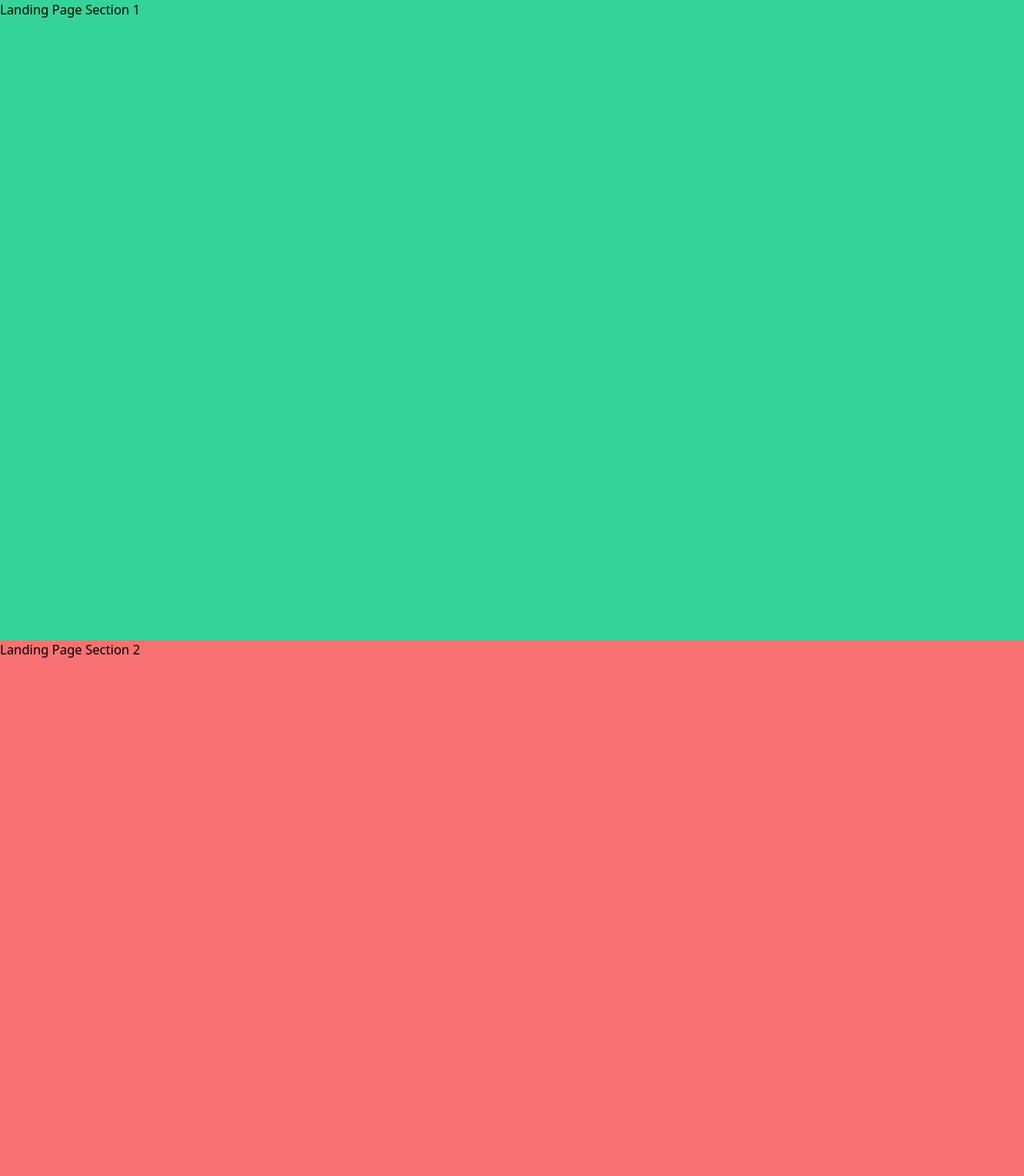
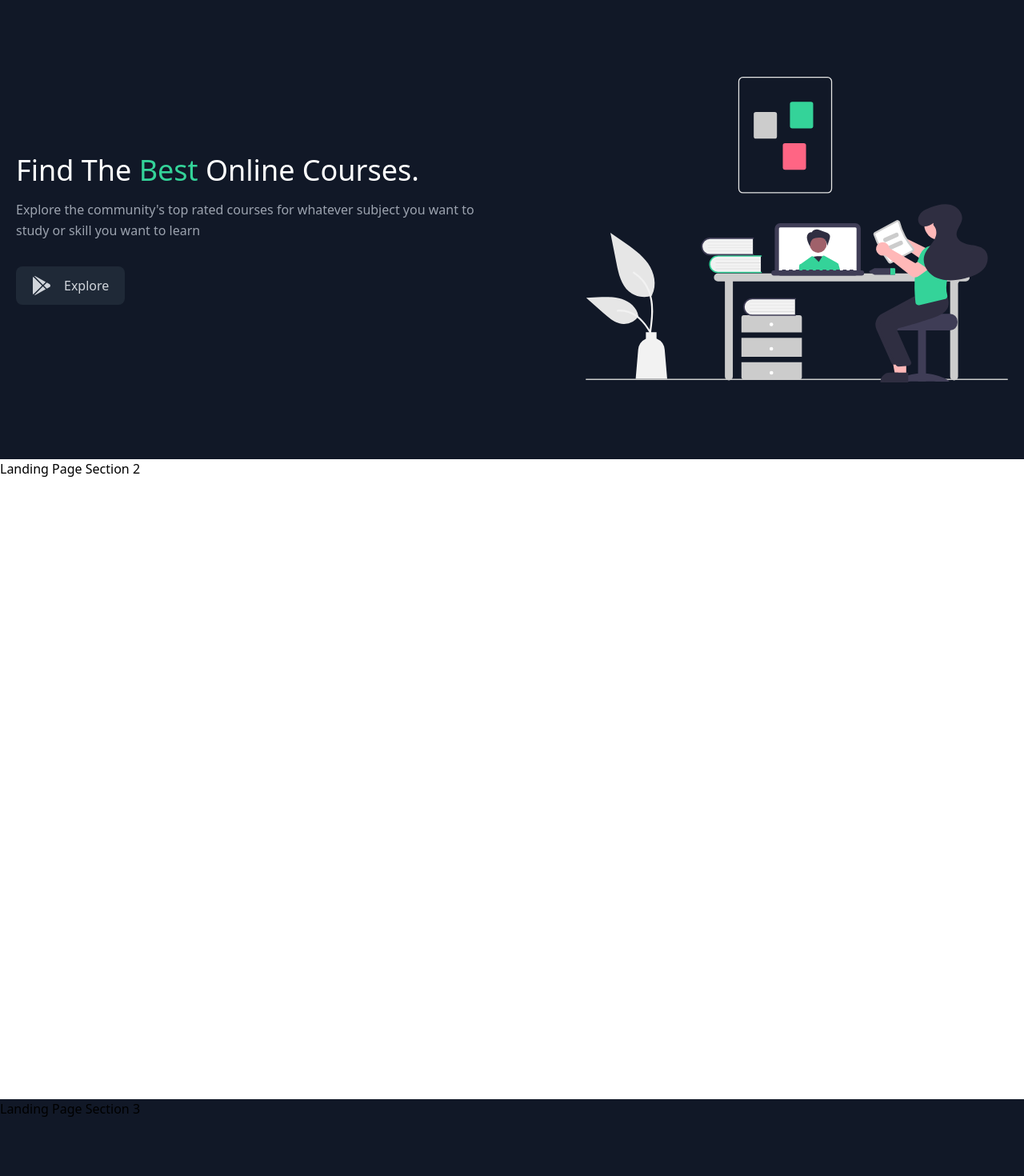
Before and after one commit to SalarC123/Classius, a React (Create React App) app: page / in a window 1280 px wide. Shown: the top 1470 px of the page at 80% size. Built offline with nearby package versions, Linux system fonts and the light colour scheme.

Commit message:
add style changes

```diff
--- a/src/components/Footer.jsx
+++ b/src/components/Footer.jsx
@@ -1,36 +1,38 @@
+import { Link } from 'react-router-dom'
+
 function Footer() {
 
     return (
-        <footer class="text-gray-600 body-font">
-            <div class="container px-5 py-8 mx-auto flex items-center sm:flex-row flex-col">
-                <a class="flex title-font font-medium items-center md:justify-start justify-center text-white">
-                <svg xmlns="http://www.w3.org/2000/svg" className="h-6 w-6" fill="none" viewBox="0 0 24 24" stroke="currentColor">
-                    <path strokeLinecap="round" strokeLinejoin="round" strokeWidth={2} d="M14 10l-2 1m0 0l-2-1m2 1v2.5M20 7l-2 1m2-1l-2-1m2 1v2.5M14 4l-2-1-2 1M4 7l2-1M4 7l2 1M4 7v2.5M12 21l-2-1m2 1l2-1m-2 1v-2.5M6 18l-2-1v-2.5M18 18l2-1v-2.5" />
-                </svg>
-                <span class="ml-3 text-xl">Classius</span>
-                </a>
-                <p class="text-sm text-gray-500 sm:ml-4 sm:pl-4 sm:border-l-2 sm:border-gray-200 sm:py-2 sm:mt-0 mt-4">
+        <footer className="text-gray-600 body-font">
+            <div className="container px-5 py-8 mx-auto flex items-center sm:flex-row flex-col">
+                <Link className="flex title-font font-medium items-center md:justify-start justify-center text-white" to="/dashboard">
+                    <svg xmlns="http://www.w3.org/2000/svg" className="h-6 w-6" fill="none" viewBox="0 0 24 24" stroke="currentColor">
+                        <path strokeLinecap="round" strokeLinejoin="round" strokeWidth={2} d="M14 10l-2 1m0 0l-2-1m2 1v2.5M20 7l-2 1m2-1l-2-1m2 1v2.5M14 4l-2-1-2 1M4 7l2-1M4 7l2 1M4 7v2.5M12 21l-2-1m2 1l2-1m-2 1v-2.5M6 18l-2-1v-2.5M18 18l2-1v-2.5" />
+                    </svg>
+                    <span className="ml-3 text-xl">Classius</span>
+                </Link>
+                <p className="text-sm text-gray-500 sm:ml-4 sm:pl-4 sm:border-l-2 sm:border-gray-200 sm:py-2 sm:mt-0 mt-4">
                     © {new Date().getFullYear()} Classius
                 </p>
-                <span class="inline-flex sm:ml-auto sm:mt-0 mt-4 justify-center sm:justify-start">
-                    <a class="text-gray-500">
-                        <svg fill="currentColor" stroke-linecap="round" stroke-linejoin="round" stroke-width="2" class="w-5 h-5" viewBox="0 0 24 24">
+                <span className="inline-flex sm:ml-auto sm:mt-0 mt-4 justify-center sm:justify-start">
+                    <a href="#" className="text-gray-500">
+                        <svg fill="currentColor" strokeLinecap="round" strokeLinejoin="round" strokeWidth="2" className="w-5 h-5" viewBox="0 0 24 24">
                         <path d="M18 2h-3a5 5 0 00-5 5v3H7v4h3v8h4v-8h3l1-4h-4V7a1 1 0 011-1h3z"></path>
                         </svg>
                     </a>
-                    <a class="ml-3 text-gray-500">
-                        <svg fill="currentColor" stroke-linecap="round" stroke-linejoin="round" stroke-width="2" class="w-5 h-5" viewBox="0 0 24 24">
+                    <a href="#" className="ml-3 text-gray-500">
+                        <svg fill="currentColor" strokeLinecap="round" strokeLinejoin="round" strokeWidth="2" className="w-5 h-5" viewBox="0 0 24 24">
                         <path d="M23 3a10.9 10.9 0 01-3.14 1.53 4.48 4.48 0 00-7.86 3v1A10.66 10.66 0 013 4s-4 9 5 13a11.64 11.64 0 01-7 2c9 5 20 0 20-11.5a4.5 4.5 0 00-.08-.83A7.72 7.72 0 0023 3z"></path>
                         </svg>
                     </a>
-                    <a class="ml-3 text-gray-500">
-                        <svg fill="none" stroke="currentColor" stroke-linecap="round" stroke-linejoin="round" stroke-width="2" class="w-5 h-5" viewBox="0 0 24 24">
+                    <a href="#" className="ml-3 text-gray-500">
+                        <svg fill="none" stroke="currentColor" strokeLinecap="round" strokeLinejoin="round" strokeWidth="2" className="w-5 h-5" viewBox="0 0 24 24">
                         <rect width="20" height="20" x="2" y="2" rx="5" ry="5"></rect>
                         <path d="M16 11.37A4 4 0 1112.63 8 4 4 0 0116 11.37zm1.5-4.87h.01"></path>
                         </svg>
                     </a>
-                    <a class="ml-3 text-gray-500">
-                        <svg fill="currentColor" stroke="currentColor" stroke-linecap="round" stroke-linejoin="round" stroke-width="0" class="w-5 h-5" viewBox="0 0 24 24">
+                    <a href="#" className="ml-3 text-gray-500">
+                        <svg fill="currentColor" stroke="currentColor" strokeLinecap="round" strokeLinejoin="round" strokeWidth="0" className="w-5 h-5" viewBox="0 0 24 24">
                         <path stroke="none" d="M16 8a6 6 0 016 6v7h-4v-7a2 2 0 00-2-2 2 2 0 00-2 2v7h-4v-7a6 6 0 016-6zM2 9h4v12H2z"></path>
                         <circle cx="4" cy="4" r="2" stroke="none"></circle>
                         </svg>
--- a/src/components/LandingPage.jsx
+++ b/src/components/LandingPage.jsx
@@ -1,14 +1,34 @@
+import landingTutorial from '../assets/landing.svg'
+
 function LandingPage() {
 
     return (
         <div>
-            <section className="h-screen bg-green-400">
-                Landing Page Section 1
+            <section className="text-gray-400 bg-gray-900 body-font h-full">
+                <div className="container mx-auto flex px-5 py-24 md:flex-row flex-col items-center">
+                    <div className="lg:flex-grow md:w-1/2 lg:pr-24 md:pr-16 flex flex-col md:items-start md:text-left mb-16 md:mb-0 items-center text-center">
+                        <h1 className="title-font sm:text-4xl text-3xl mb-4 font-medium text-white">Find The <div className="inline-block text-green-400">Best</div> Online Courses.</h1>
+                        <p className="mb-8 leading-relaxed">Explore the community's top rated courses for whatever subject you want to study or skill you want to learn</p>
+                        <div className="flex lg:flex-row md:flex-col text-gray-300">
+                            <button className="bg-gray-800 inline-flex py-3 px-5 rounded-lg items-center hover:bg-gray-700 hover:text-white focus:outline-none">
+                                <svg xmlns="http://www.w3.org/2000/svg" fill="currentColor" className="w-6 h-6" viewBox="0 0 512 512">
+                                    <path d="M99.617 8.057a50.191 50.191 0 00-38.815-6.713l230.932 230.933 74.846-74.846L99.617 8.057zM32.139 20.116c-6.441 8.563-10.148 19.077-10.148 30.199v411.358c0 11.123 3.708 21.636 10.148 30.199l235.877-235.877L32.139 20.116zM464.261 212.087l-67.266-37.637-81.544 81.544 81.548 81.548 67.273-37.64c16.117-9.03 25.738-25.442 25.738-43.908s-9.621-34.877-25.749-43.907zM291.733 279.711L60.815 510.629c3.786.891 7.639 1.371 11.492 1.371a50.275 50.275 0 0027.31-8.07l266.965-149.372-74.849-74.847z"></path>
+                                </svg>
+                                <span className="ml-4 flex items-start flex-col leading-none">
+                                    <span className="title-font font-medium">Explore</span>
+                                </span>
+                            </button>
+                        </div>
+                    </div>
+                    <div className="lg:max-w-7xl lg:w-full md:w-1/2 w-5/6">
+                        <img className="object-cover object-center rounded" alt="hero" src={landingTutorial}/>
+                    </div>
+                </div>
             </section>
-            <section className="h-screen bg-red-400">
+            <section className="h-screen bg-white">
                 Landing Page Section 2
             </section>
-            <section className="h-screen bg-blue-400">
+            <section className="h-screen bg-gray-900">
                 Landing Page Section 3
             </section>
         </div>
--- a/src/components/LoadingModal.jsx
+++ b/src/components/LoadingModal.jsx
@@ -4,7 +4,7 @@ function LoadingModal({isOpen}) {
 
     return (
         <div className={`${isOpen ? "flex": "hidden"} flex-col border-8 border-green-400 justify-center items-center fixed top-1/2 left-1/2 -mx-32 -my-32 w-64 h-64 rounded bg-white`}>
-            <img src={bars} alt="" />
+            <img src={bars} alt="Loading Bars" />
             <h1 className="text-2xl m-4 font-extrabold text-green-400">Creating Group...</h1>
         </div>
     )
```
